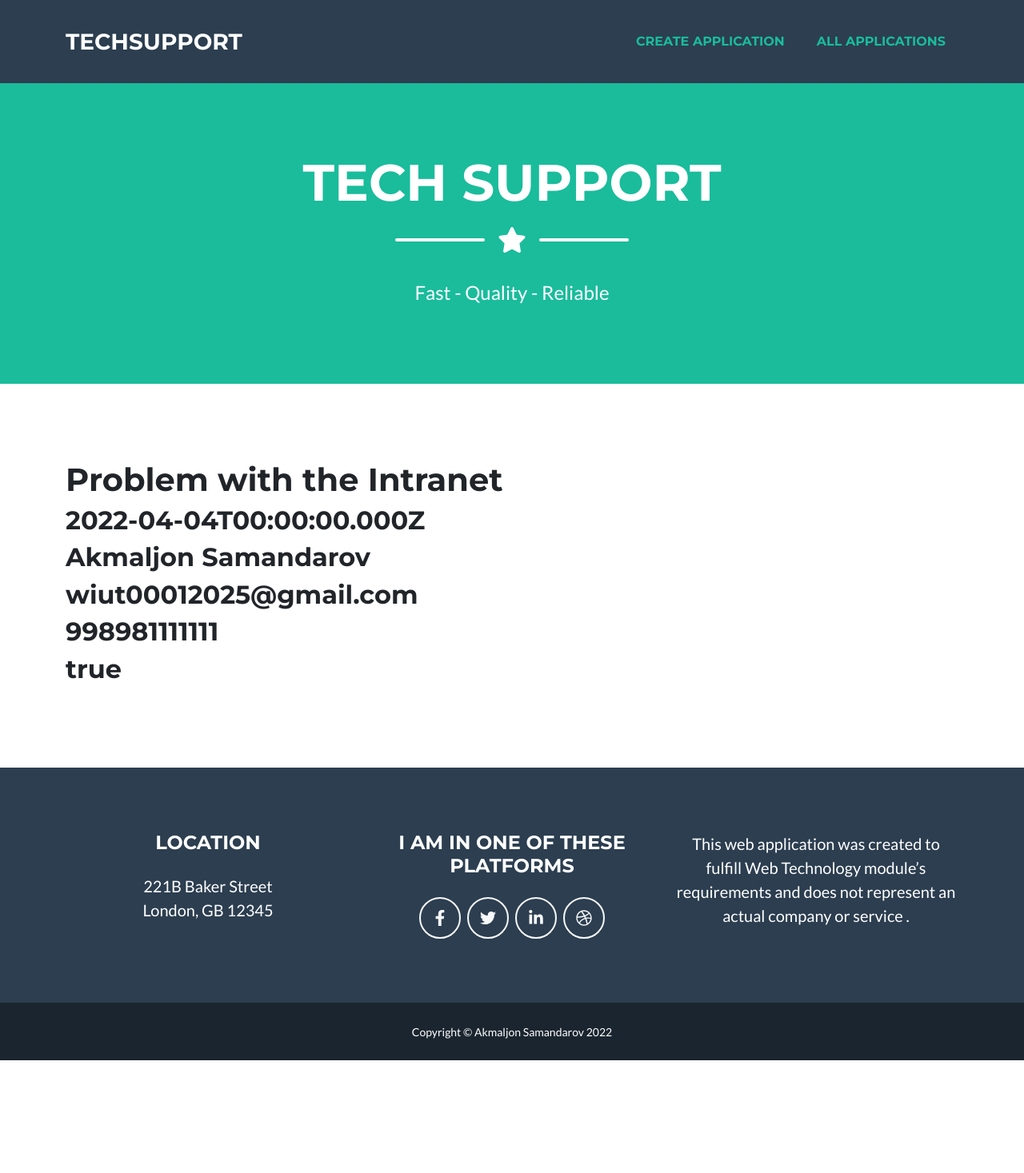
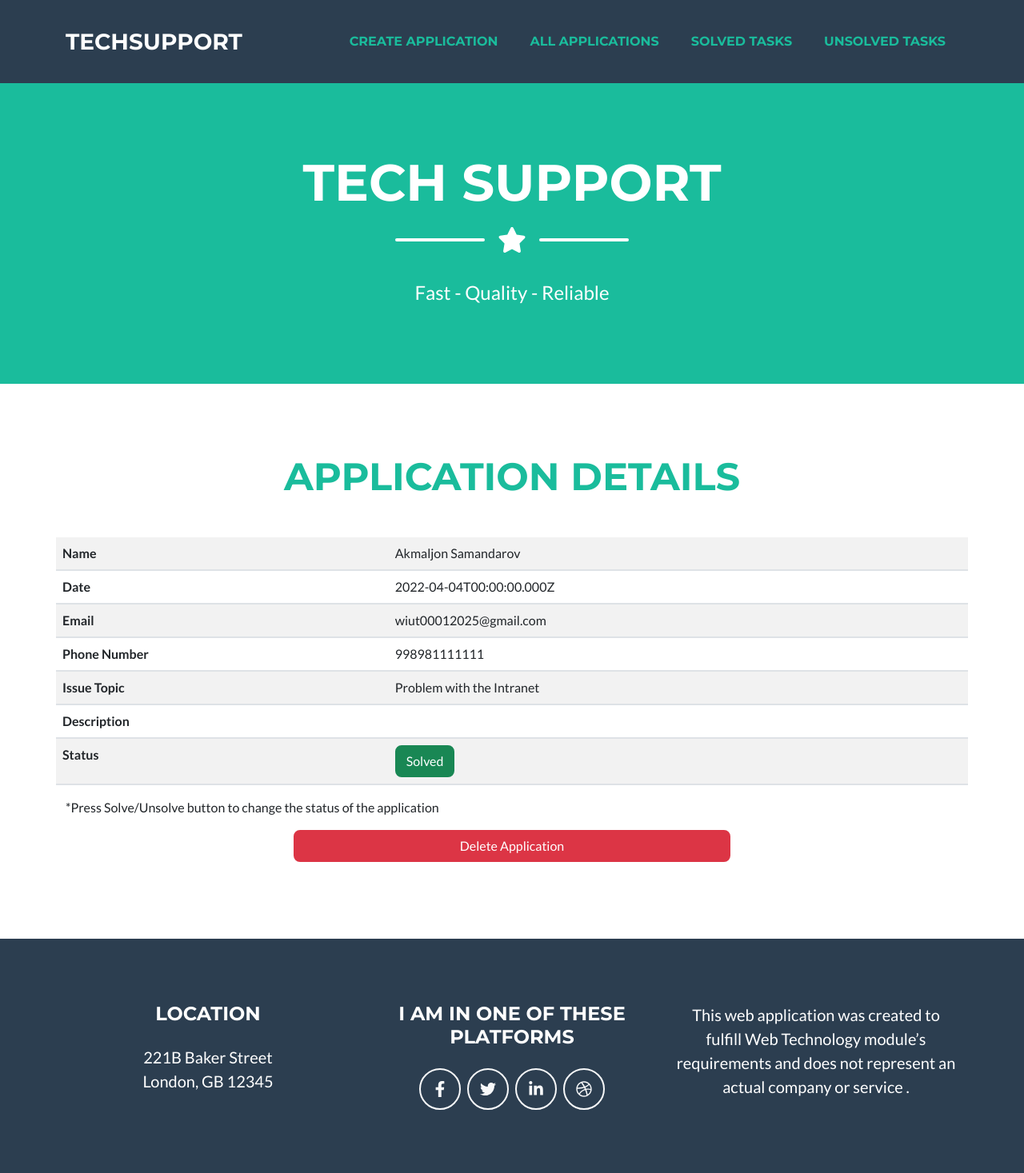
Before and after one commit to wiut00012025/task-app, a Node server app: page /tasks/one/_43df13 in a window 1280 px wide. Shown: the top 1467 px of the page at 80% size. Before the commit the page ends 1326 px from the top, so only its background shows below. Run offline with Node 20, Linux system fonts and the light colour scheme; some libraries are stand-ins or nearby versions.

Commit message:
delete, solved, unsolved tasks done

```diff
--- a/app.js
+++ b/app.js
@@ -25,7 +25,7 @@ app.set("view engine", "pug");
 app.use("/tasks", tasks);
 
 app.get("/", (req, res) => {
-    res.render("index", { title: "Welcome to Blog App!" });
+    res.render("index", { title: "Welcome to TechSupport!" });
 });
 
 app.get("/api/v1/tasks", (req, res) => {
--- a/data/applications.json
+++ b/data/applications.json
@@ -1 +1 @@
-[{"id":"_43df13","name":"Akmaljon Samandarov","email":"wiut00012025@gmail.com","phoneNumber":"998981111111","topic":"Problem with the Intranet","description":"","date":"2022-04-04T00:00:00.000Z","solved":true},{"id":"_43df63","name":"Akmaljon Samandarov","email":"wiut00012025@gmail.com","phoneNumber":"998981111111","topic":"Problem with the web technologies","description":"","date":"2022-04-04T00:00:00.000Z","solved":true},{"id":"_grazy36hp","name":"Name","email":"email","phoneNumber":"123456789","topic":"web","description":null,"date":"4/3/2022, 2:54:21 PM","solved":false},{"id":"_cd4nu3gu2","name":"Someone","email":"","phoneNumber":"999999999999","topic":"just test","description":"","date":"4/4/2022, 5:34:49 PM","solved":false}]
+[{"id":"_43df13","name":"Akmaljon Samandarov","email":"wiut00012025@gmail.com","phoneNumber":"998981111111","topic":"Problem with the Intranet","description":"","date":"2022-04-04T00:00:00.000Z","solved":true},{"id":"_43df63","name":"Akmaljon Samandarov","email":"wiut00012025@gmail.com","phoneNumber":"998981111111","topic":"Problem with the web technologies","description":"","date":"2022-04-04T00:00:00.000Z","solved":true},{"id":"_slok5bqf3","name":"John Johnov","email":"","phoneNumber":"56787654567","topic":"PC not working","description":"","date":"4/4/2022, 9:34:03 PM","solved":false},{"id":"_u5xvn88e9","name":"Jade Jadyovna","email":"","phoneNumber":"098765434567","topic":"Printer not working","description":"Printer is not printing inc. Only white paper is out.","date":"4/4/2022, 9:34:46 PM","solved":false}]
--- a/views/all_tasks.pug
+++ b/views/all_tasks.pug
@@ -13,3 +13,5 @@ block content
                                 button.btn.btn-outline-primary.p-2= task.topic
                             else
                                 button.btn.btn-outline-danger.p-2= task.topic
+        else
+            h4.text-center.text-uppercase.text-warning.mt-4 No Applications Found!
--- a/views/index.pug
+++ b/views/index.pug
@@ -7,10 +7,10 @@ block content
     .row
         .col-lg-4.ms-auto
             p.lead
-            | Lorem ipsum dolor sit amet consectetur adipisicing elit. Numquam inventore esse laborum! Assumenda harum, architecto deserunt praesentium accusamus molestias nam sequi quos id quibusdam?
+            | You are just visiting the most glorious and quality tech support website. Our services are known to be featured by Forbes as the brand of the year 2022. If you don't believe, don't believe. Who cares?
         .col-lg-4.me-auto
             p.lead
-            | Lorem ipsum dolor sit amet consectetur, adipisicing elit. Quam eligendi deleniti consequuntur maxime amet? Totam in exercitationem est incidunt, veritatis tempore perferendis neque hic!
+            | The words on the left side are somehow true. But I would recommend to think before believing them. Here should be some text about imaginary service. But I did not know what to write and came up with this text.
     // About Section Button
     .text-center.mt-4
         a.btn.btn-xl.btn-primary(href='/tasks/create')
--- a/views/layout.pug
+++ b/views/layout.pug
@@ -26,10 +26,18 @@ html(lang="en")
                     i.fas.fa-bars
                 #navbarResponsive.collapse.navbar-collapse
                     ul.navbar-nav.ms-auto
+
                         li.nav-item.mx-0.mx-lg-1
                         a.nav-link.py-3.px-0.px-lg-3.rounded(href='/tasks/create') Create Application
+
                         li.nav-item.mx-0.mx-lg-1
                         a.nav-link.py-3.px-0.px-lg-3.rounded(href='/tasks') All Applications
+
+                        li.nav-item.mx-0.mx-lg-1
+                        a.nav-link.py-3.px-0.px-lg-3.rounded(href='/tasks/solved') Solved Tasks
+
+                        li.nav-item.mx-0.mx-lg-1
+                        a.nav-link.py-3.px-0.px-lg-3.rounded(href='/tasks/unsolved') Unsolved Tasks
 
         header.masthead.bg-primary.text-white.text-center
             .container.d-flex.align-items-center.flex-column
--- a/views/single_task.pug
+++ b/views/single_task.pug
@@ -1,10 +1,39 @@
 extends layout.pug
 
 block content
-    h1= task.topic
-    h2= task.date
-    h2= task.name
-    h2= task.email
-    h2= task.phoneNumber
-    h2= task.description
-    h2= task.solved
+    .row.justify-content-center
+        h2.page-section-heading.text-center.text-uppercase.text-primary Application Details
+
+        table.table.table-striped.mt-5
+            tr
+                th Name
+                td= task.name
+            tr
+                th Date
+                td= task.date
+
+            tr
+                th Email
+                td= task.email
+            tr
+                th Phone Number
+                td= task.phoneNumber
+            tr
+                th Issue Topic
+                td= task.topic
+            tr
+                th Description
+                td= task.description
+            tr
+                th Status
+                if task.solved
+                    td
+                        a.btn.btn-success(href = "/tasks/changeStatus/"+task.id) Solved
+                else
+                    td
+                        a.btn.btn-warning(href = "/tasks/changeStatus/"+task.id) Unsolved
+
+
+        p *Press Solve/Unsolve button to change the status of the application
+        .row.float-end.col-6
+            a.btn.btn-danger(href="/tasks/delete/"+task.id) Delete Application
```
